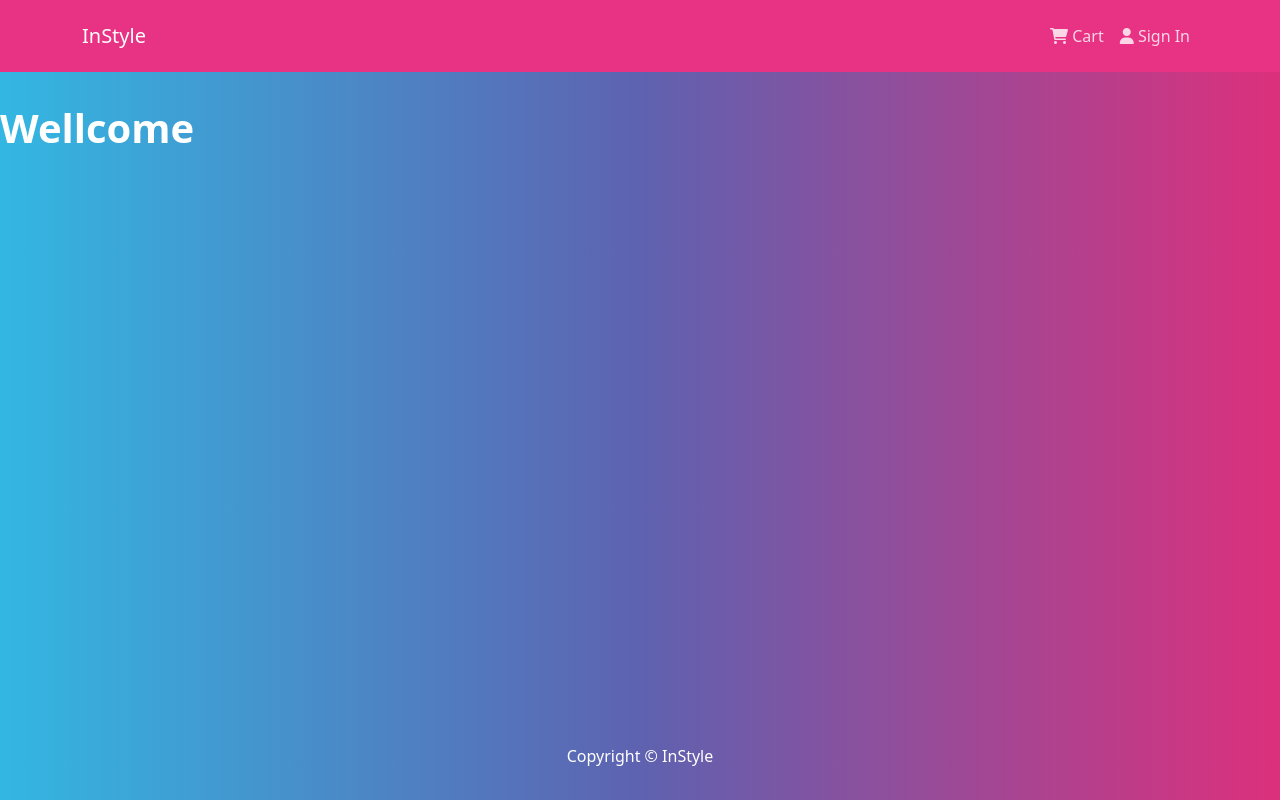
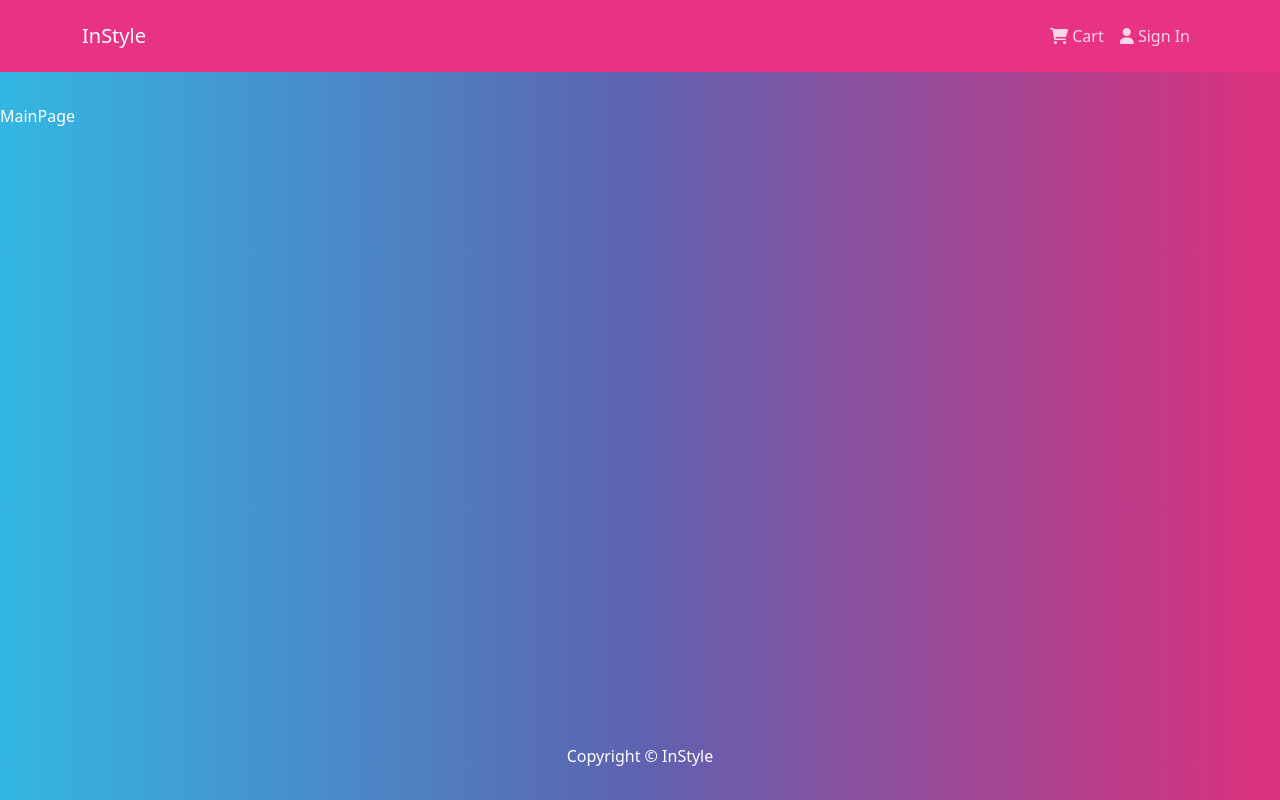
Before and after one commit to LenaGarilis/FinalProject-Ecomerce-shop-InStyle, a React (Create React App) app in the folder client/: page / in a window 1280 px wide. Built offline with nearby package versions, Linux system fonts and the light colour scheme.

Commit message:
MainPage

```diff
--- a/client/src/App.js
+++ b/client/src/App.js
@@ -1,7 +1,8 @@
 import React from "react";
 import Header from "./components/Header";
 import Footer from "./components/Footer";
-import HomePage from "./Pages/HomePage";
+
+import MainPage from "./Pages/MainPage";
 //import { Routes, Route } from "react-router-dom";
 
 function App() {
@@ -9,7 +10,7 @@ function App() {
     <>
       <Header />
       <main className="py-3">
-        <h1>Wellcome</h1>
+        <MainPage />
       </main>
       <Footer />
     </>
--- a/client/src/Pages/HomePage.js
+++ /dev/null
@@ -1,7 +0,0 @@
-import React from "react";
-
-const HomePage = () => {
-  return <div>HomePage</div>;
-};
-
-export default HomePage;
--- /dev/null
+++ b/client/src/Pages/MainPage.js
@@ -0,0 +1,7 @@
+import React from "react";
+
+const MainPage = () => {
+  return <div>MainPage</div>;
+};
+
+export default MainPage;
```
